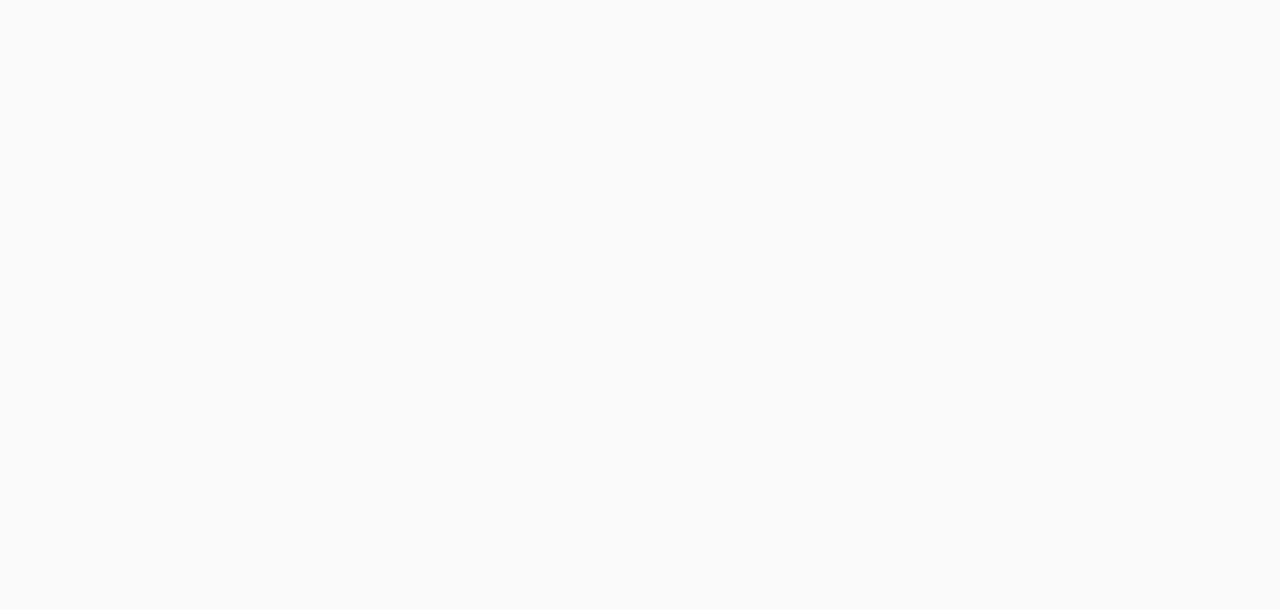
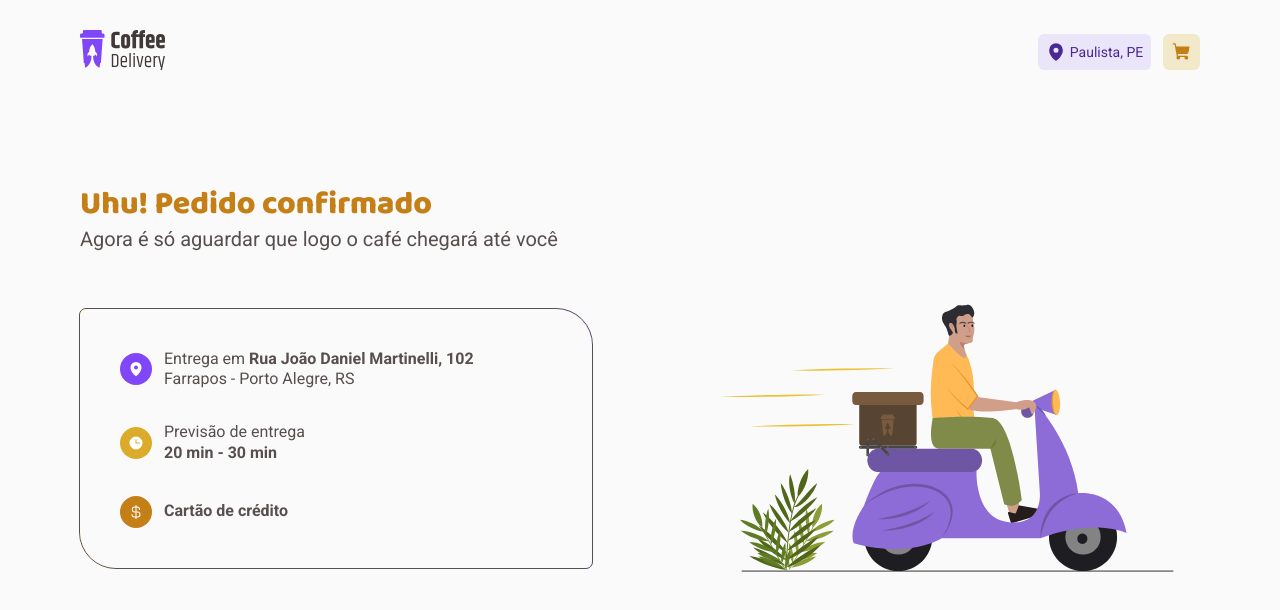
Before and after one commit to fabiomrm/coffee-delivery, a React (Vite) app in the folder frontend/: page /confirm in a window 1280 px wide. Before the commit this address had no page. Shown: the top 610 px of the page. Built offline with nearby package versions, Linux system fonts and the light colour scheme.

Commit message:
Finished page estilização completa

```diff
--- a/frontend/src/Routes.tsx
+++ b/frontend/src/Routes.tsx
@@ -1,6 +1,7 @@
 import { Routes, Route } from "react-router-dom";
 import { DefaultLayout } from "./layouts/DefaultLayout";
 import { Checkout } from "./pages/Checkout";
+import { Finished } from "./pages/Finished";
 import { Home } from "./pages/Home";
 
 export function Router() {
@@ -9,6 +10,7 @@
       <Route path="/" element={<DefaultLayout />}>
         <Route path="/" element={<Home />} />
         <Route path="/checkout" element={<Checkout />} />
+        <Route path="/confirm" element={<Finished />} />
       </Route>
     </Routes>
   )
--- /dev/null
+++ b/frontend/src/pages/Finished/index.tsx
@@ -0,0 +1,33 @@
+import { RegularText, TitleText } from "../../components/Typograhy";
+import { FinishedContainer, OrderDetailsContainer } from "./styles";
+import motoImg from '../../assets/moto.svg'
+import { InfoWithIcon } from "../../components/InfoWithIcon";
+import { MapPin, CurrencyDollar, Clock } from "phosphor-react";
+import { useTheme } from "styled-components";
+
+export function Finished() {
+  const { colors } = useTheme()
+  return (
+    <FinishedContainer className="container">
+      <div>
+        <TitleText size="l">Uhu! Pedido confirmado</TitleText>
+        <RegularText size="l">Agora é só aguardar que logo o café chegará até você</RegularText>
+      </div>
+
+      <section>
+        <OrderDetailsContainer>
+          <InfoWithIcon icon={<MapPin weight="fill" />} iconBg={colors["brand-purple"]}
+            text={<RegularText>Entrega em <strong>Rua João Daniel Martinelli, 102</strong> <br /> Farrapos - Porto Alegre, RS</RegularText>}
+          />
+          <InfoWithIcon icon={<Clock weight="fill" />} iconBg={colors["brand-yellow"]}
+            text={<RegularText>Previsão de entrega  <br /><strong>20 min - 30 min</strong></RegularText>}
+          />
+          <InfoWithIcon icon={<CurrencyDollar weight="fill" />} iconBg={colors["brand-yellow-dark"]}
+            text={<RegularText><strong>Cartão de crédito</strong></RegularText>}
+          />
+        </OrderDetailsContainer>
+        <img src={motoImg} alt="" />
+      </section>
+    </FinishedContainer>
+  )
+}
--- /dev/null
+++ b/frontend/src/pages/Finished/styles.ts
@@ -0,0 +1,39 @@
+import styled from "styled-components";
+
+export const FinishedContainer = styled.div`
+  display: flex;
+  flex-direction: column;
+  gap: 2.5rem;
+  margin-top: 5rem;
+
+  h1 {
+    color: ${({ theme }) => theme.colors["brand-yellow-dark"]};
+  }
+
+  > section {
+    display: flex;
+    align-items: center;
+    justify-content: space-between;
+  }
+`
+
+export const OrderDetailsContainer = styled.div`
+  padding: 2.5rem;
+  border-radius: 6px 36px 6px 36px;
+  background: ${({ theme }) => theme.colors["base-background"]};
+  min-width: 32rem;
+  display: flex;
+  flex-direction: column;
+  gap: 2rem;
+  position: relative;
+
+  &::before {
+    content: "";
+    position: absolute;
+    inset: -1px;
+    z-index: -1;
+    border-radius: 7px 37px 7px 37px;
+    border: 1px solid;
+    background: linear-gradient(102.89deg, #DBAC2C 2.61%, #8047F8 98.76%);
+  }
+`
```
Also changed, not shown: frontend/src/assets/moto.svg (added).
